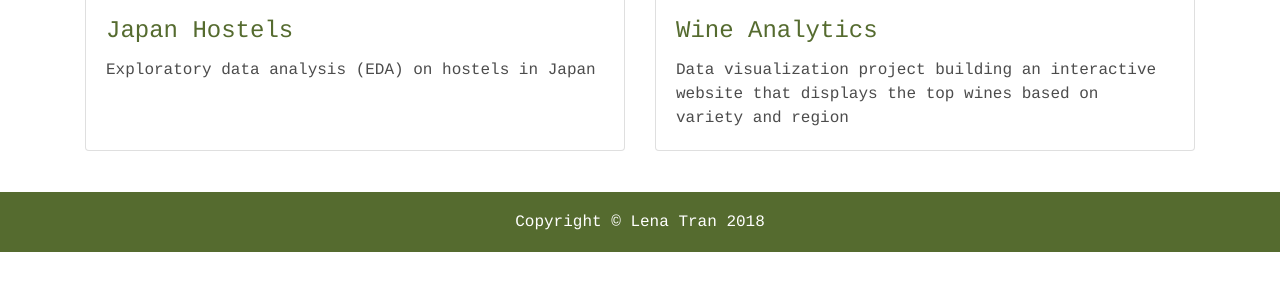
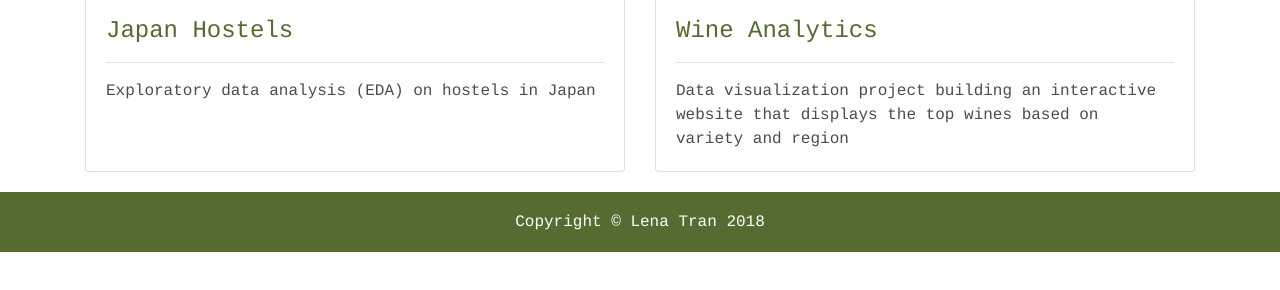
Before and after one commit to lenatran/lenatran.github.io, a website: page projects.html in a window 1280 px wide. Shown: the part 548-838 px from the top of the page. Before the commit the page ends 800 px from the top, so only its background shows below. Drawn offline with Linux system fonts and the light colour scheme.

Commit message:
made changes to portfolio page

```diff
--- a/projects.html
+++ b/projects.html
@@ -65,6 +65,7 @@
               <h4 class="card-title">
                 <a href="https://github.com/lenatran/japan_hostels">Japan Hostels</a>
               </h4>
+              <hr>
               <p class="card-text">Exploratory data analysis (EDA) on hostels in Japan</p>
             </div>
           </div>
@@ -76,11 +77,13 @@
               <h4 class="card-title">
                 <a href="https://wine-analytics-1.herokuapp.com/">Wine Analytics</a>
               </h4>
+              <hr>
               <p class="card-text">Data visualization project building an interactive website that displays the top wines based on variety and region</p>
             </div>
           </div>
         </div>
       <!-- /.row -->
+        <h6 class="my-4">*Additional school projects and assignments can be found on my <a href="https://github.com/lenatran">Github</a></h6>
 
     </div>
     <!-- /.container -->
```
